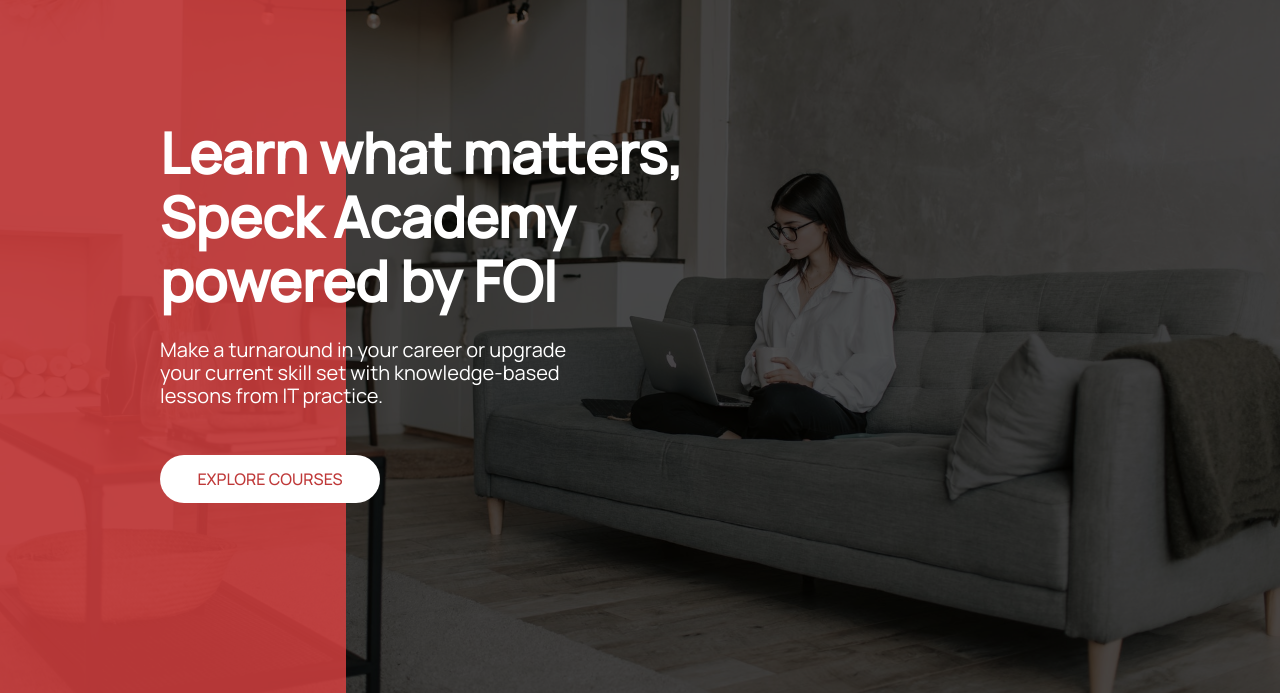
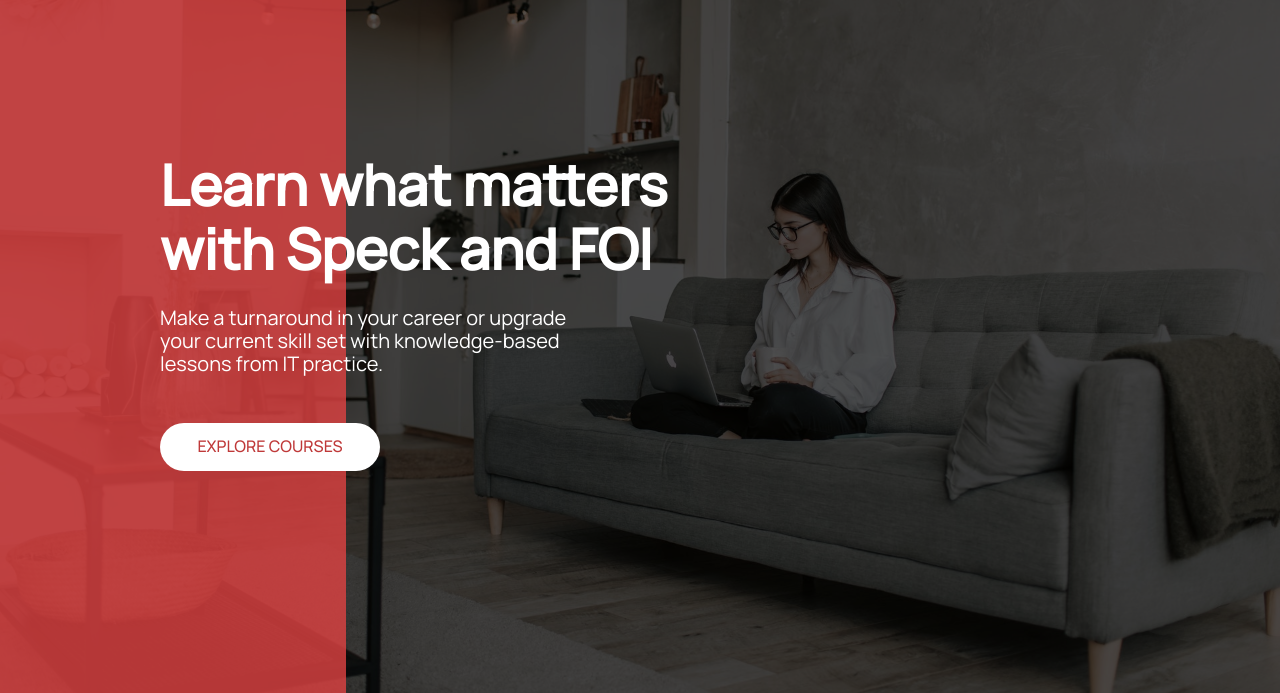
Before and after one commit to vekiix/HTMLCSSspec, a plain HTML site: page index.html in a window 1280 px wide. Shown: the part 107-800 px from the top of the page. Drawn offline with nearby package versions, Linux system fonts and the light colour scheme.

Commit message:
upstream of feature/course-page

```diff
--- a/index.html
+++ b/index.html
@@ -43,7 +43,7 @@
                 <div class="landing__text">
                     <div class="landing__text_inner">
                         <h1 class="landing__title">
-                            Learn what matters, Speck Academy powered by FOI
+                            Learn what matters with Speck and FOI
                         </h1>
                         <p class="landing__subtitle">
                             Make a turnaround in your career or upgrade your current skill set with knowledge-based lessons from IT practice.
```
